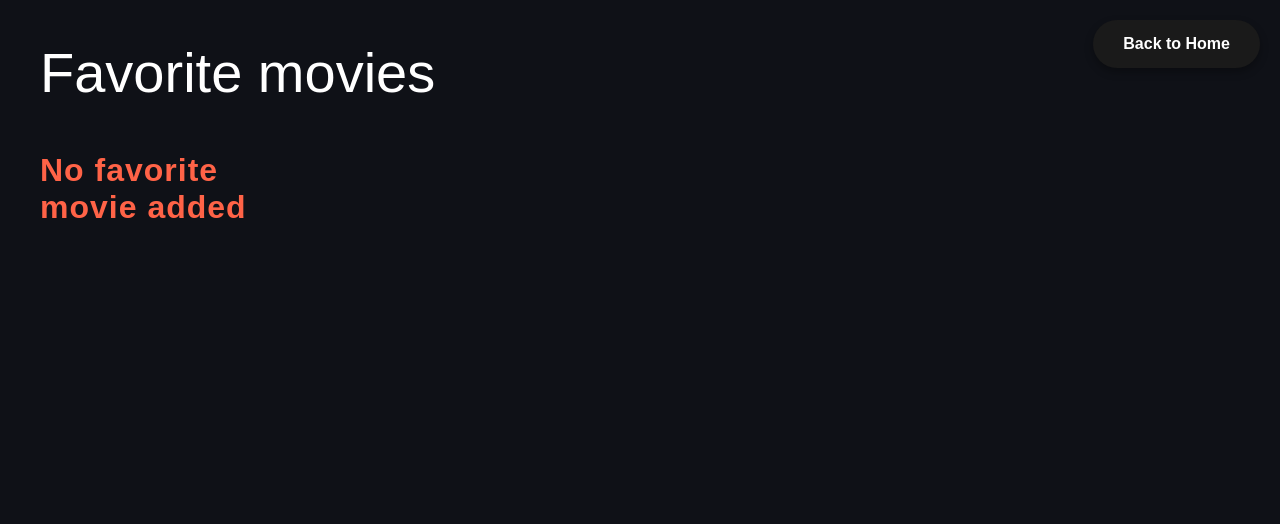
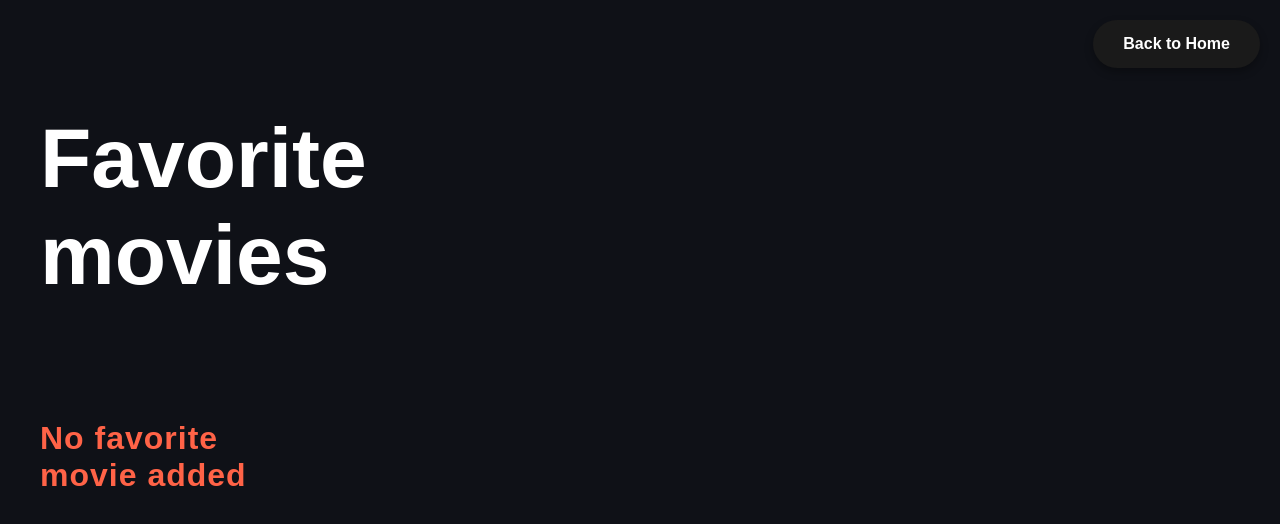
Before and after one commit to prajjwalhacker/movie-browser-frontend, a Next.js app: page /favorite in a window 1280 px wide. Shown: the top 524 px of the page. Built offline with nearby package versions, Linux system fonts and the light colour scheme.

Commit message:
css improvemwnts

```diff
--- a/src/app/_components/Filters.jsx
+++ b/src/app/_components/Filters.jsx
@@ -68,6 +68,7 @@ const Filters = ({ filters={}, setFilters = ()=>{}}) => {
   }
 
   const clearFilter=()=> {
+     console.log("hellooo");
      setFilters({});
   }
 
--- a/src/app/_components/Hero.jsx
+++ b/src/app/_components/Hero.jsx
@@ -4,12 +4,12 @@ import moviePosterI from '../../../public/movie-poster.jpg';
 
 const Hero = () => {
   return (
-    <div className='main-container'>
+    <section  className='hero-container'>
       <div className='title'>
          Find Your Next <span className='title-special-text'>Favorite</span> Movie!
       </div>
-        <img src={moviePosterI.src} alt='' height={'400px'} width={'400px'}/>
-    </div>
+        <img src={moviePosterI.src} alt='Movie poster Image' height={'400px'} width={'400px'}/>
+    </section >
   )
 }
 
--- a/src/app/_components/Select.jsx
+++ b/src/app/_components/Select.jsx
@@ -43,7 +43,7 @@ const MyDropdown = ({ options=[], handleChange=()=>{}, placeholder='', value=''
       <Select
         options={options}
         onChange={handleChange}
-        value={options.filter((item) => item.value === value)[0]}
+        value={options.filter((item) => item.value === value)[0] || ''}
         placeholder={placeholder}
         styles={customStyles}
       />
--- a/src/app/favorite/page.js
+++ b/src/app/favorite/page.js
@@ -21,24 +21,25 @@ const FavoriteMovies = () => {
   }, []);
 
   return (
-    <div className='favorite-container'>
-         <div className='favorite-title'>
-            Favorite movies
-         </div>
-         <div className="movie-section-main">
+    <main className='favorite-container'>
+         <section className='favorite-title'>
+         <h1>Favorite movies</h1>
+         </section>
+         <section className="movie-section-main">
             {!!movies?.length ? movies.map((item, index) => {
                            return (
                               <MovieCard key={index} item={item}/>
                            )
             }) : <h2 className='no-favorite-movie-container'>No favorite movie added</h2>}
-            </div>
+         </section>
             <button
              className="favorite-movie-button"
              onClick={() => router.push('/')}
+             aria-label="Back to home"
             >
                Back to Home
             </button>
-    </div>
+    </main>
   )
 }
 
--- a/src/styles/hero.scss
+++ b/src/styles/hero.scss
@@ -1,4 +1,4 @@
-.main-container {
+.hero-container {
    display: flex;
    justify-content: space-between;
    align-items: center;
```
Also changed, not shown: src/app/page.js (+4 -4 lines).
